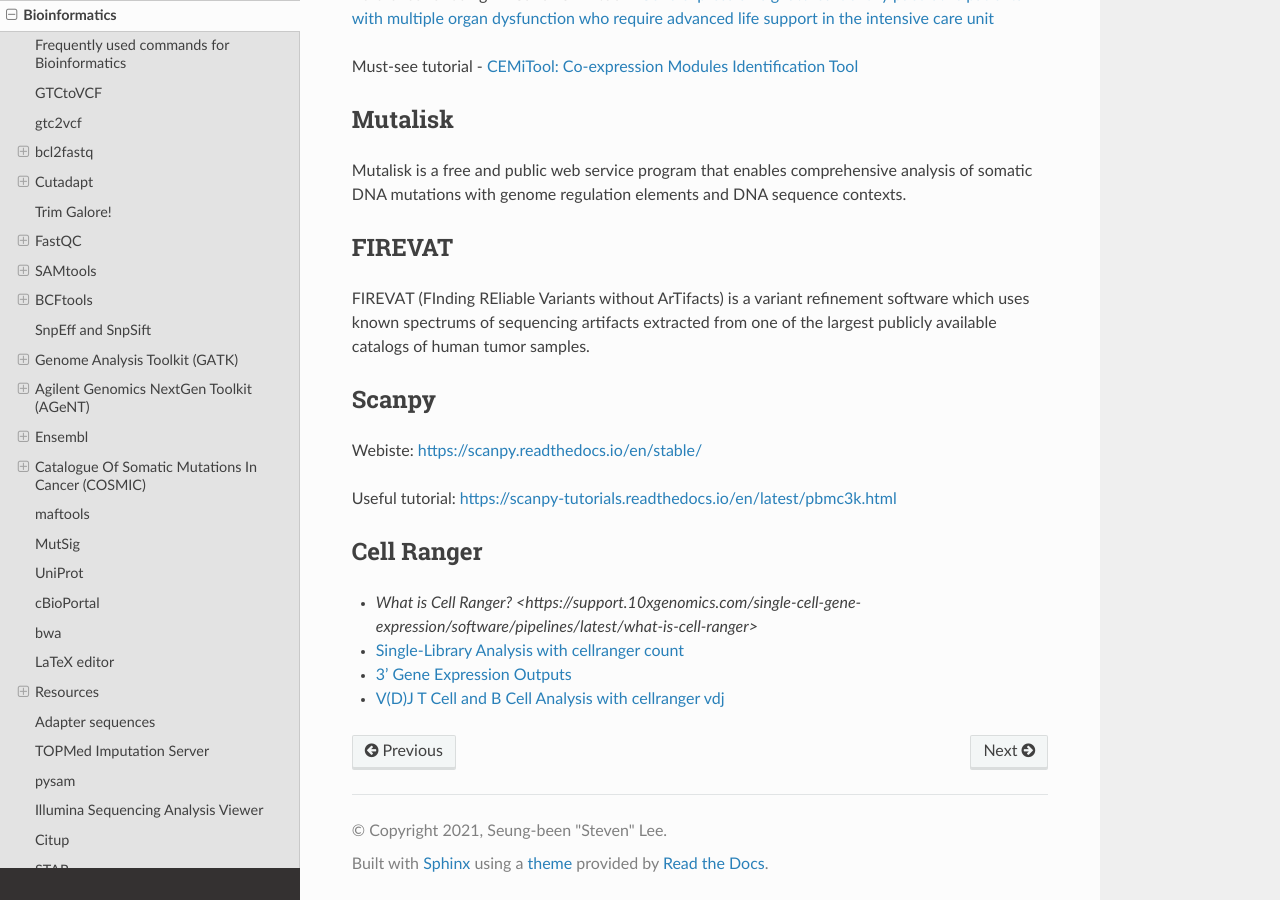
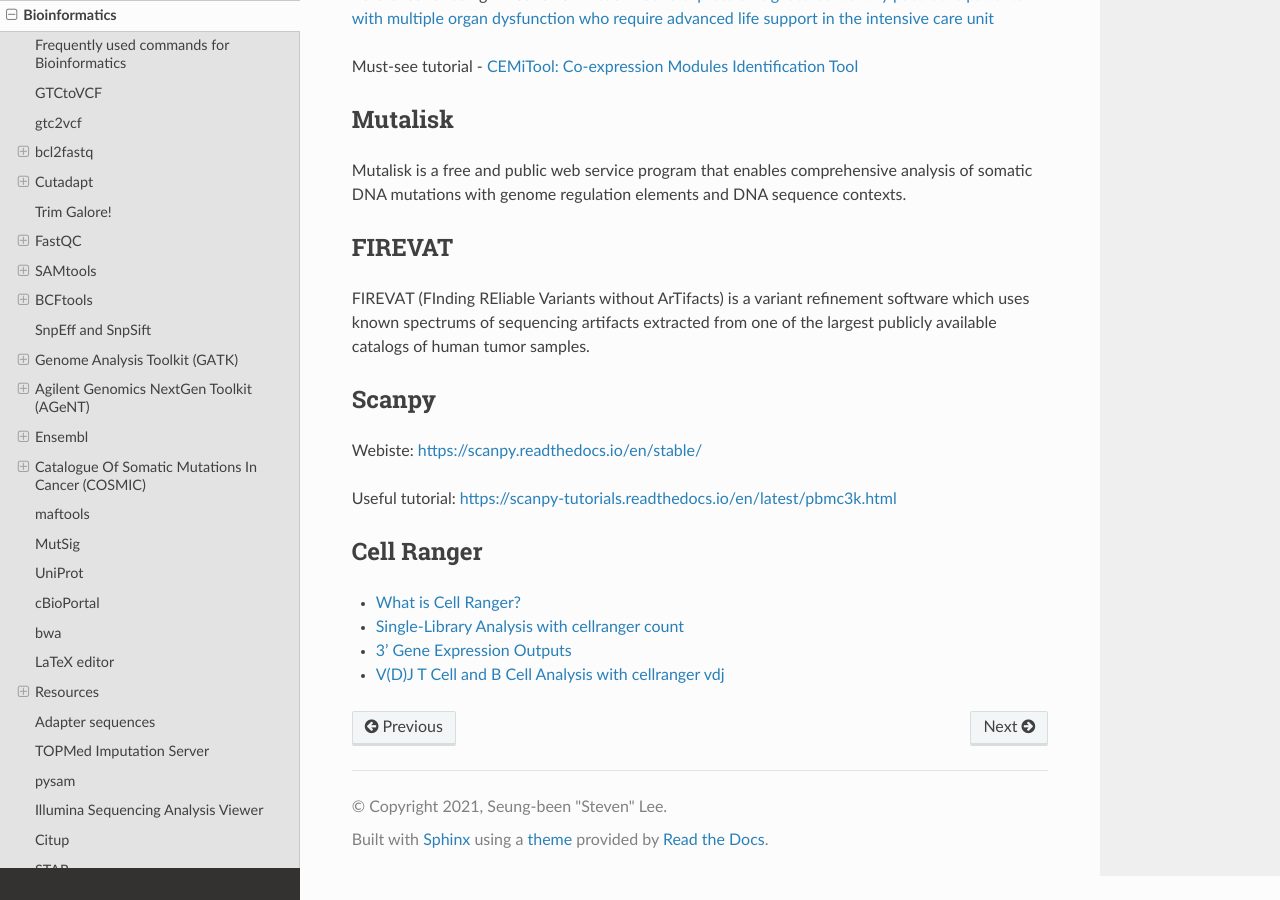
Before and after one commit to sbslee/notes, a Sphinx documentation site: the page built from docs/bioinformatics.rst, in a window 1280 px wide and 900 px high, scrolled down 22294 px. Built offline with Sphinx 7.4.7 and the Read the Docs theme 2.0.0, drawn with Linux system fonts in a browser that asks for light colours.

Commit message:
Update bioinformatics.rst

```diff
--- a/docs/bioinformatics.rst
+++ b/docs/bioinformatics.rst
@@ -1036,7 +1036,7 @@
 Cell Ranger
 ===========
 
-- `What is Cell Ranger? <https://support.10xgenomics.com/single-cell-gene-expression/software/pipelines/latest/what-is-cell-ranger>`
+- `What is Cell Ranger? <https://support.10xgenomics.com/single-cell-gene-expression/software/pipelines/latest/what-is-cell-ranger>`__
 - `Single-Library Analysis with cellranger count <https://support.10xgenomics.com/single-cell-gene-expression/software/pipelines/latest/using/count#cr-count>`__
 - `3' Gene Expression Outputs <https://support.10xgenomics.com/single-cell-gene-expression/software/pipelines/latest/output/gex-outputs>`__
 - `V(D)J T Cell and B Cell Analysis with cellranger vdj <https://support.10xgenomics.com/single-cell-vdj/software/pipelines/latest/using/vdj#what>`__
```
